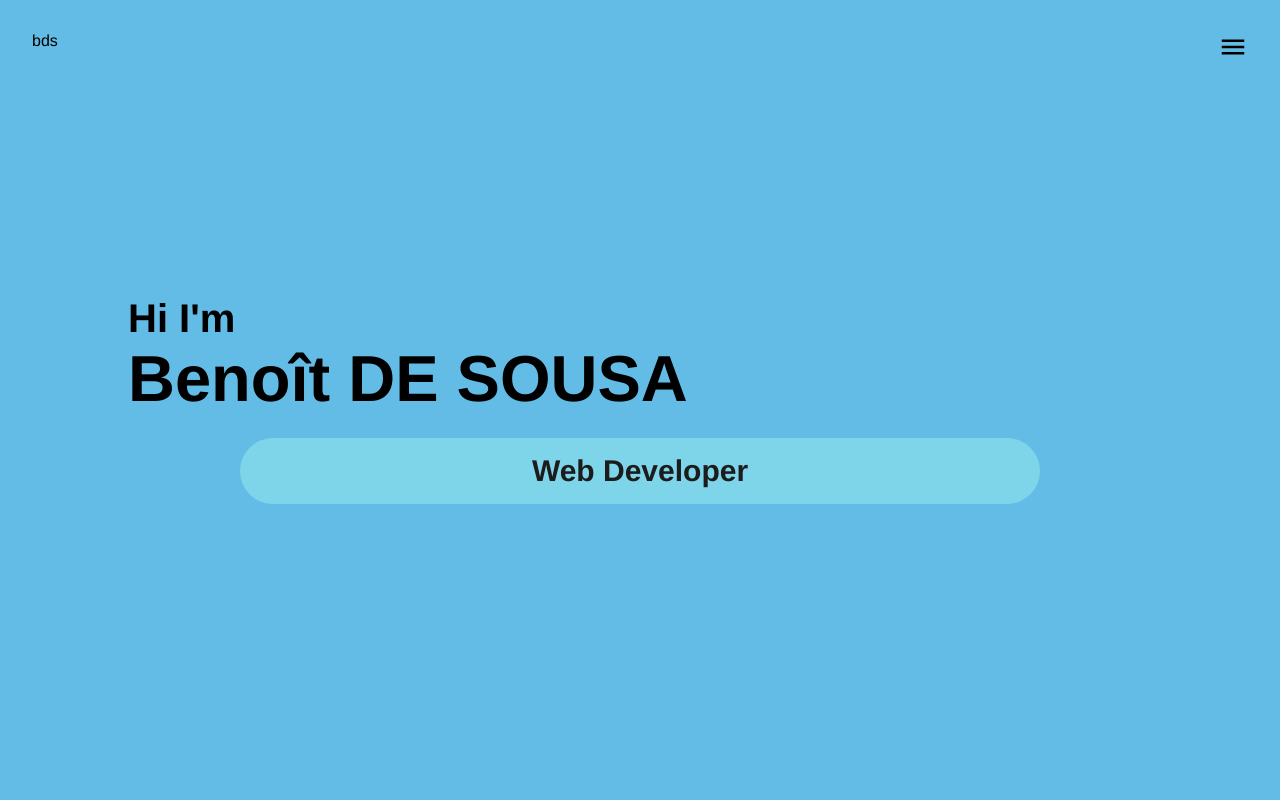
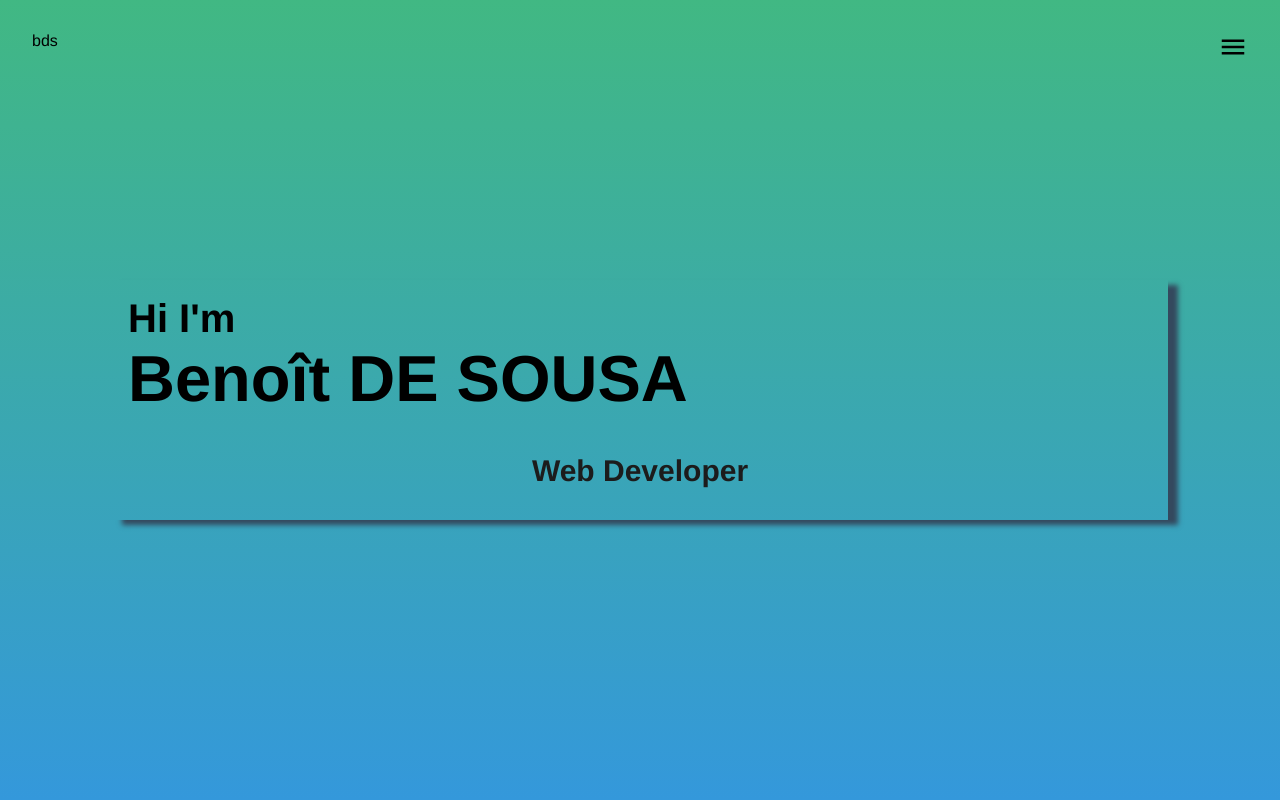
Before and after one commit to desousar/desousar.github.io, a Vue app: page / in a window 1280 px wide. Shown: the top 800 px of the page. Built offline with nearby package versions, Linux system fonts and the light colour scheme.

Commit message:
3D Hover Effects with VueUse & background color linear gradient & menu closed when dest selected

```diff
--- a/package.json
+++ b/package.json
@@ -8,6 +8,7 @@
     "lint": "vue-cli-service lint"
   },
   "dependencies": {
+    "@vueuse/core": "^9.3.0",
     "core-js": "^3.6.5",
     "vue": "^3.0.0"
   },
--- a/src/App.vue
+++ b/src/App.vue
@@ -34,6 +34,8 @@ body {
   overflow-x: hidden;
   margin: 0;
   padding: 0;
+  background-attachment: fixed;
+  background-image: linear-gradient(#41b883, #3498db);
 }
 #app {
   font-family: Avenir, Helvetica, Arial, sans-serif;
--- a/src/components/Hero.vue
+++ b/src/components/Hero.vue
@@ -1,5 +1,12 @@
 <template>
-  <div class="hero">
+  <div
+    class="hero"
+    ref="target"
+    :style="{
+      transform: cardTransform,
+      transition: 'transform 0.25s ease-out'
+    }"
+  >
     <h1>Hi I'm</h1>
     <h2 class="name">
       <div>Benoît&nbsp;</div>
@@ -17,10 +24,40 @@ export default {
 };
 </script>
 
+<script setup>
+import { useMouseInElement } from '@vueuse/core';
+import { ref, computed } from 'vue';
+
+const target = ref(null);
+const { elementX, elementY, isOutside, elementHeight, elementWidth } =
+  useMouseInElement(target);
+
+const cardTransform = computed(() => {
+  const MAX_ROTATION = 25;
+
+  const rX = (
+    MAX_ROTATION / 2 -
+    (elementY.value / elementHeight.value) * MAX_ROTATION
+  ).toFixed(2); // handles x-axis
+
+  const rY = (
+    MAX_ROTATION / 2 -
+    (elementX.value / elementWidth.value) * MAX_ROTATION -
+    MAX_ROTATION / 2
+  ).toFixed(2); // handles y-axis
+
+  return isOutside.value
+    ? ''
+    : `perspective(${elementWidth.value}px) rotateX(${rX}deg) rotateY(${rY}deg)`;
+});
+</script>
+
 <style scoped>
 .hero {
   justify-content: center;
   width: 80%;
+  padding: 16px;
+  box-shadow: 10px 5px 5px #34495e;
 }
 h1 {
   margin: 0;
@@ -37,14 +74,13 @@ h2.name {
   padding: 1em;
   width: 75%;
   justify-content: center;
-  background-color: #7ed5ea;
   color: #1c1c1c;
   transition: all 0.3s ease-in-out;
   z-index: 2;
   border-radius: 50px;
 }
 .job:hover {
-  background-color: #3778c2;
+  background-color: #41b883;
 }
 h3 {
   text-align: center;
--- a/src/components/Menu.vue
+++ b/src/components/Menu.vue
@@ -16,9 +16,9 @@
   <transition name="slide">
     <div class="sidenav" v-show="showSlideMenu">
       <a @click="closeSlideMenu()" class="closebtn">&times;<i></i></a>
-      <a href="#home"><b>Me</b></a>
-      <a href="#aboutMe"><b>About Me</b></a>
-      <a href="#"><b>My Work</b></a>
+      <a href="#home" @click="closeSlideMenu()"><b>Me</b></a>
+      <a href="#aboutMe" @click="closeSlideMenu()"><b>About Me</b></a>
+      <a href="#" @click="closeSlideMenu()"><b>My Work</b></a>
     </div>
   </transition>
   <transition name="blur">
--- a/src/section/AboutMe.vue
+++ b/src/section/AboutMe.vue
@@ -4,13 +4,11 @@
     delivery soon
   </div>
 </template>
+
 <script>
 export default {
   setup() {}
 };
 </script>
-<style scoped>
-.section {
-  background-color: #4b9fe1;
-}
-</style>
+
+<style scoped></style>
--- a/src/section/Home.vue
+++ b/src/section/Home.vue
@@ -15,8 +15,4 @@ export default {
 };
 </script>
 
-<style scoped>
-.section {
-  background-color: #63bce5;
-}
-</style>
+<style scoped></style>
```
Also changed, not shown: 12 other files (tests, documents, lock files or other folders).
